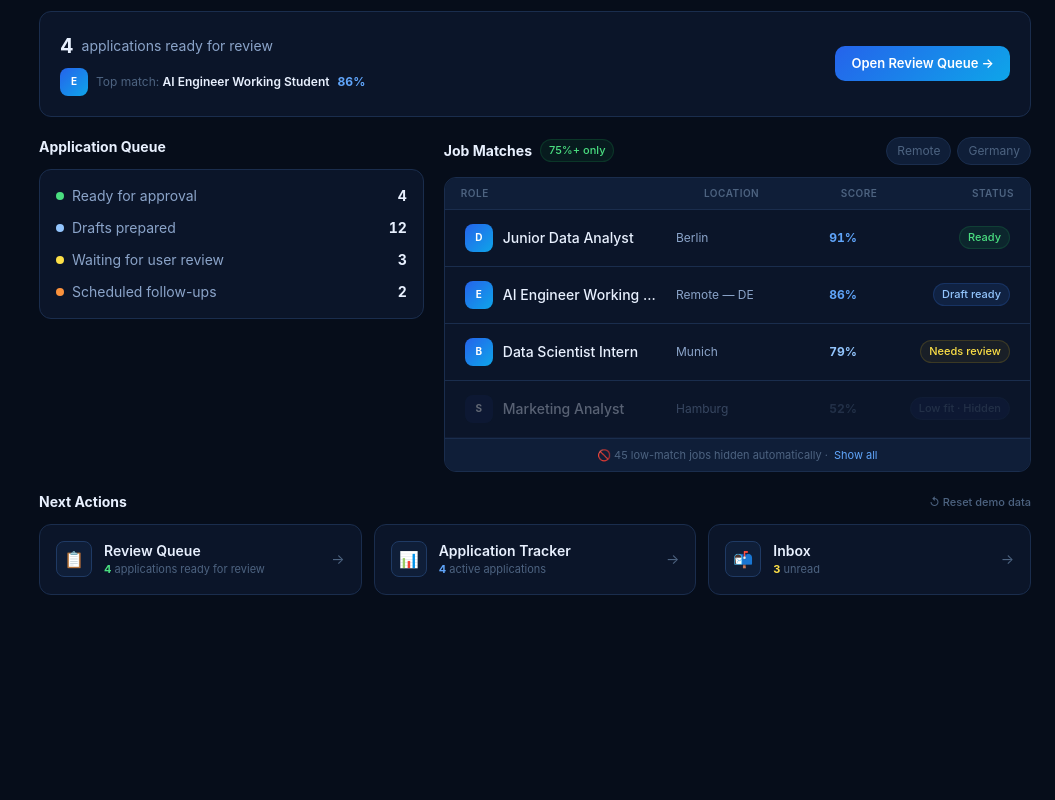
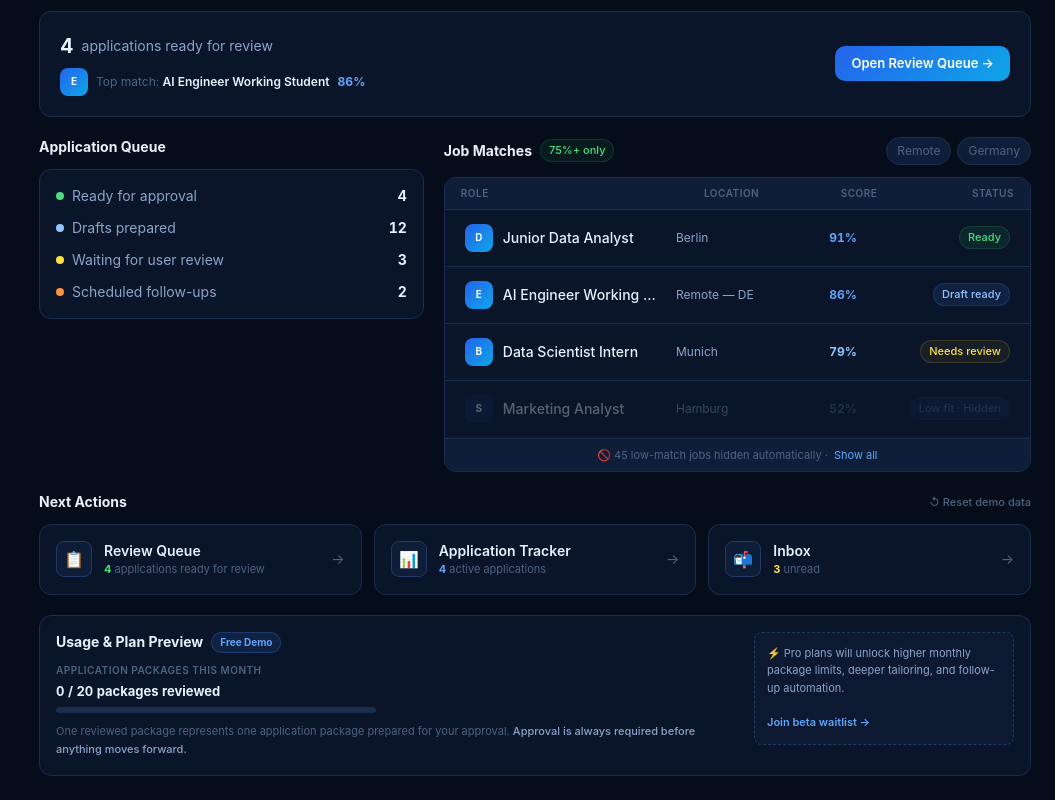
Before and after one commit to onurbalicc/applymate-ai, a Next.js app: page /dashboard in a window 1280 px wide. Shown: the part 1138-1938 px from the top of the page, without its empty margins (225-1280 px from the left). Before the commit the page ends 1757 px from the top, so only its background shows below. Built offline with nearby package versions, Linux system fonts and the light colour scheme.

Commit message:
feat: add usage plan preview and product narrative docs

```diff
--- a/app/dashboard/page.tsx
+++ b/app/dashboard/page.tsx
@@ -42,6 +42,10 @@ export default function DashboardPage() {
     "/tracker": String(4 + approvedCount),
     "/inbox": "3",
   };
+
+  /* Packages the user acted on — approved/declined/skipped are
+     mutually exclusive sets in the store, so this is a distinct count. */
+  const reviewedCount = state.approved.length + state.declined.length + state.skipped.length;
 
   return (
     <DashboardLayout
@@ -265,6 +269,9 @@ export default function DashboardPage() {
           </div>
         </section>
 
+        {/* ── Usage & Plan Preview ────────── */}
+        <UsagePlanPanel reviewedCount={reviewedCount} t={t} />
+
         {/* ── Reset confirmation toast ────── */}
         {resetToast && (
           <div
@@ -358,6 +365,73 @@ function TrustMetricsBlock({
         </div>
       ))}
     </div>
+  );
+}
+
+/* ── Usage & Plan Preview panel ──────────────────────────────
+   Introduces the future pricing unit ("application packages")
+   without any payment logic, prices, or billing implication.
+   Reviewed count is derived from the existing demo state.
+   ─────────────────────────────────────────────────────────── */
+const USAGE_LIMIT = 20;
+
+function UsagePlanPanel({
+  reviewedCount,
+  t,
+}: {
+  reviewedCount: number;
+  t: (key: TKey, vars?: Record<string, string | number>) => string;
+}) {
+  const pct = Math.min((reviewedCount / USAGE_LIMIT) * 100, 100);
+  return (
+    <section className="dash-panel p-4">
+      <div className="flex flex-col sm:flex-row sm:items-start gap-4">
+        {/* Left: plan + usage */}
+        <div className="flex-1 min-w-0">
+          <div className="flex items-center gap-2 mb-2.5">
+            <h2 className="text-sm font-bold" style={{ color: "var(--text-primary)" }}>
+              {t("dash.usageTitle")}
+            </h2>
+            <span
+              className="text-[10px] font-bold px-2 py-0.5 rounded-full"
+              style={{ background: "var(--blue-dim)", color: "#60a5fa", border: "1px solid rgba(59,130,246,0.25)" }}
+            >
+              {t("dash.usagePlan")}
+            </span>
+          </div>
+
+          <p className="text-[10px] font-semibold uppercase tracking-wider mb-1" style={{ color: "var(--text-muted)" }}>
+            {t("dash.usageMetric")}
+          </p>
+          <p className="text-[13px] font-bold tabular-nums mb-1.5" style={{ color: "var(--text-primary)" }}>
+            {t("dash.usageCount", { n: reviewedCount, limit: USAGE_LIMIT })}
+          </p>
+          <div className="w-full max-w-xs h-1.5 rounded-full overflow-hidden mb-2.5" style={{ background: "var(--border-subtle)" }}>
+            <div
+              className="h-full rounded-full transition-all duration-500"
+              style={{ width: `${pct}%`, background: "linear-gradient(90deg, #2563eb, #22d3ee)" }}
+            />
+          </div>
+          <p className="text-[11px] leading-relaxed" style={{ color: "var(--text-muted)" }}>
+            {t("dash.usageSupport")}{" "}
+            <span className="font-medium" style={{ color: "var(--text-secondary)" }}>{t("dash.usageTrust")}</span>
+          </p>
+        </div>
+
+        {/* Right: upgrade teaser */}
+        <div
+          className="sm:w-[260px] flex-shrink-0 rounded-lg p-3"
+          style={{ background: "rgba(59,130,246,0.04)", border: "1px dashed var(--border-mid)" }}
+        >
+          <p className="text-[11px] leading-relaxed mb-2.5" style={{ color: "var(--text-secondary)" }}>
+            ⚡ {t("dash.usageTeaser")}
+          </p>
+          <Link href="/#pricing" className="text-[11px] font-semibold hover:underline" style={{ color: "#60a5fa" }}>
+            {t("dash.usageCta")}
+          </Link>
+        </div>
+      </div>
+    </section>
   );
 }
 
--- a/app/layout.tsx
+++ b/app/layout.tsx
@@ -26,7 +26,7 @@ export default function RootLayout({
   children: React.ReactNode;
 }>) {
   return (
-    <html lang="en" className="h-full antialiased" suppressHydrationWarning>
+    <html lang="en" className="h-full antialiased" suppressHydrationWarning data-scroll-behavior="smooth">
       <head>
         <script dangerouslySetInnerHTML={{ __html: themeInitScript }} />
       </head>
--- a/app/lib/translations.ts
+++ b/app/lib/translations.ts
@@ -283,6 +283,16 @@ const en = {
   "dash.modeChip1": "AI prepares",
   "dash.modeChip2": "You approve",
   "dash.modeChip3": "0 sent without review",
+  // ── Control Center — Usage & Plan Preview (no payments; demo limit) ──
+  "dash.usageTitle": "Usage & Plan Preview",
+  "dash.usagePlan": "Free Demo",
+  "dash.usageMetric": "Application packages this month",
+  "dash.usageCount": "{n} / {limit} packages reviewed",
+  "dash.usageSupport": "One reviewed package represents one application package prepared for your approval.",
+  "dash.usageTrust": "Approval is always required before anything moves forward.",
+  "dash.usageTeaser": "Pro plans will unlock higher monthly package limits, deeper tailoring, and follow-up automation.",
+  "dash.usageCta": "Join beta waitlist →",
+
   // ── Control Center — Trust Metrics block ──
   "dash.trustApprovedBy": "Approved by you",
   "dash.trustApprovedSub": "application package(s) you reviewed and approved",
@@ -767,6 +777,16 @@ const tr: Record<TKey, string> = {
   "dash.modeChip1": "AI prepares",
   "dash.modeChip2": "You approve",
   "dash.modeChip3": "0 sent without review",
+  // ── Control Center — Usage & Plan Preview (no payments; demo limit) ──
+  "dash.usageTitle": "Usage & Plan Preview",
+  "dash.usagePlan": "Free Demo",
+  "dash.usageMetric": "Application packages this month",
+  "dash.usageCount": "{n} / {limit} packages reviewed",
+  "dash.usageSupport": "One reviewed package represents one application package prepared for your approval.",
+  "dash.usageTrust": "Approval is always required before anything moves forward.",
+  "dash.usageTeaser": "Pro plans will unlock higher monthly package limits, deeper tailoring, and follow-up automation.",
+  "dash.usageCta": "Join beta waitlist →",
+
   // ── Control Center — Trust Metrics block (EN fallback — TR polish later) ──
   "dash.trustApprovedBy": "Approved by you",
   "dash.trustApprovedSub": "application package(s) you reviewed and approved",
@@ -1245,6 +1265,16 @@ const de: Record<TKey, string> = {
   "dash.modeChip1": "AI prepares",
   "dash.modeChip2": "You approve",
   "dash.modeChip3": "0 sent without review",
+  // ── Control Center — Usage & Plan Preview (no payments; demo limit) ──
+  "dash.usageTitle": "Usage & Plan Preview",
+  "dash.usagePlan": "Free Demo",
+  "dash.usageMetric": "Application packages this month",
+  "dash.usageCount": "{n} / {limit} packages reviewed",
+  "dash.usageSupport": "One reviewed package represents one application package prepared for your approval.",
+  "dash.usageTrust": "Approval is always required before anything moves forward.",
+  "dash.usageTeaser": "Pro plans will unlock higher monthly package limits, deeper tailoring, and follow-up automation.",
+  "dash.usageCta": "Join beta waitlist →",
+
   // ── Control Center — Trust Metrics block (EN fallback — DE polish later) ──
   "dash.trustApprovedBy": "Approved by you",
   "dash.trustApprovedSub": "application package(s) you reviewed and approved",
```
Also changed, not shown: 3 other files (tests, documents, lock files or other folders).
